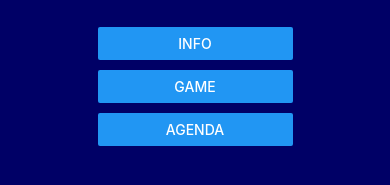
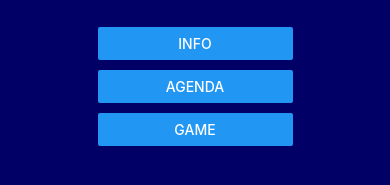
Before and after one commit to John-Okara/OneITdayIII, a React Native app: screen /Home in a window 390 px wide. Shown: the part 477-662 px from the top of the page. Built offline with nearby package versions, Linux system fonts and the light colour scheme.

Commit message:
change button position

```diff
--- a/screens/HomeScreen.js
+++ b/screens/HomeScreen.js
@@ -9,8 +9,8 @@ function HomeScreen({ navigation }) {
       <Image style={styles.cali} source={require("../assets/Cali.png")} />
       <View style={styles.buttons}>
         <Button title="Info" onPress={() => navigation.navigate("Info")} />
+        <Button title="Agenda" onPress={() => navigation.navigate("Agenda")} />
         <Button title="Game" onPress={() => navigation.navigate("Game")} />
-        <Button title="Agenda" onPress={() => navigation.navigate("Agenda")} />
       </View>
     </View>
   );
```
